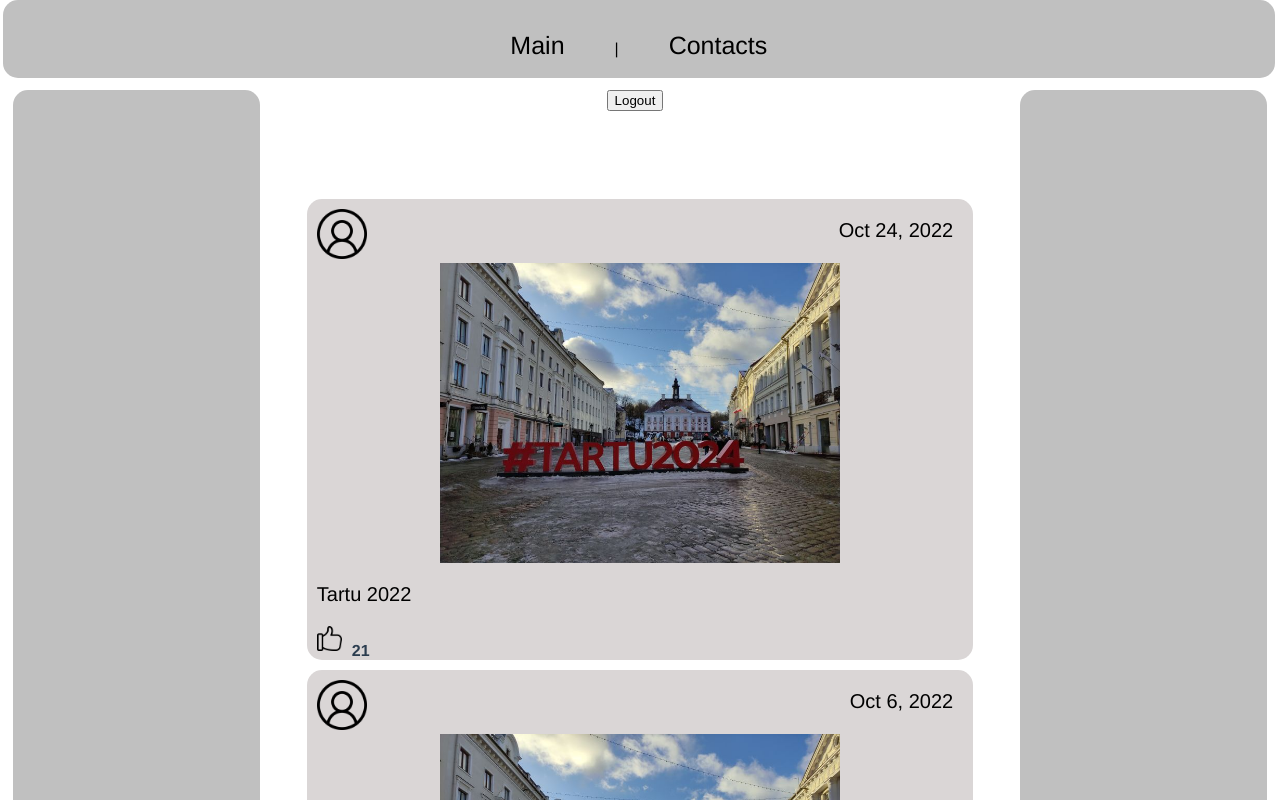
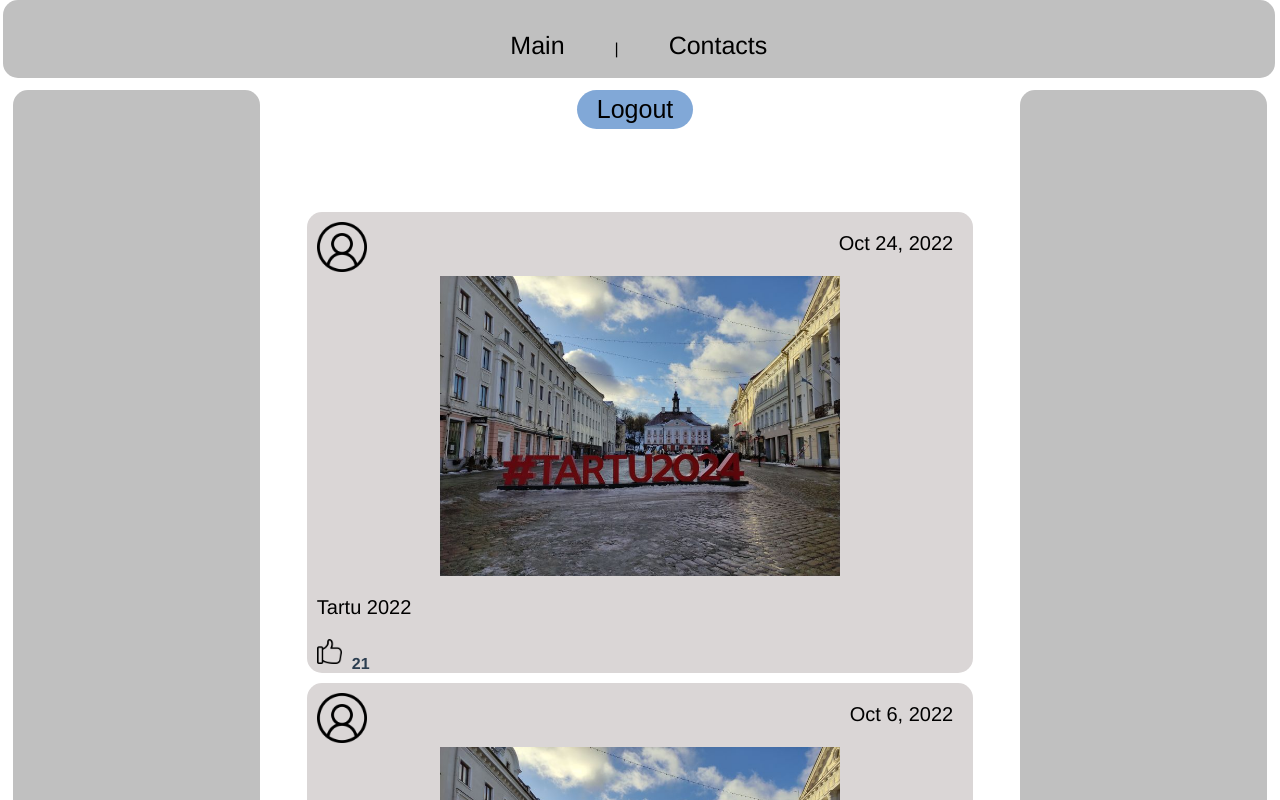
Before and after one commit to anderpm/wad-homework3-team57, a Vue app: page / in a window 1280 px wide. Shown: the top 800 px of the page. Built offline with nearby package versions, Linux system fonts and the light colour scheme; no server answers.

Commit message:
Buttons changed

```diff
--- a/src/views/MainView.vue
+++ b/src/views/MainView.vue
@@ -7,12 +7,12 @@
       </div>
 
       <div class="center">
-        <button v-if = "authResult" @click="Logout" class="bLogout">Logout</button>
+        <button class="bLogout" v-if = "authResult" @click="Logout">Logout</button>
 
         <Post />
         <div class="dButtons">
-          <LinkButton class="bAddpost" @click="DeleteAllPosts" link="/addpost" buttonMsg="Add post"/>
-          <LinkButton class="bDeleteall" link="/apost" buttonMsg="Delete all"/>
+          <router-link to="/addpost" custom v-slot="{ navigate }"><button class="bAddpost" @click="navigate" role="link">Add posts</button></router-link>
+          <button type="button" class="bDeleteall" @click="DeleteAllPosts">Delete all</button>
         </div>
       </div>
 
@@ -125,6 +125,20 @@
     width: auto;
   }
 
+  button {
+        background-color: #81a8d7;
+        border: none;
+        color: rgb(0, 0, 0);
+        padding: 5px 20px;
+        text-align: center;
+        text-decoration: none;
+        display: inline-block;
+        font-size: 25px;
+        margin: 4px 2px;
+        cursor: pointer;
+        border-radius: 25px;
+    }
+
   .center .bLogout{
     margin-top: 80px;
     margin-bottom: -100px;
@@ -134,7 +148,7 @@
     display: inline-block;
     float: left;
     margin-left: 10%;
-    margin-bottom: 5px;
+    margin-bottom: 10px;
   }
 
   .center .dButtons .bDeleteall{
```
